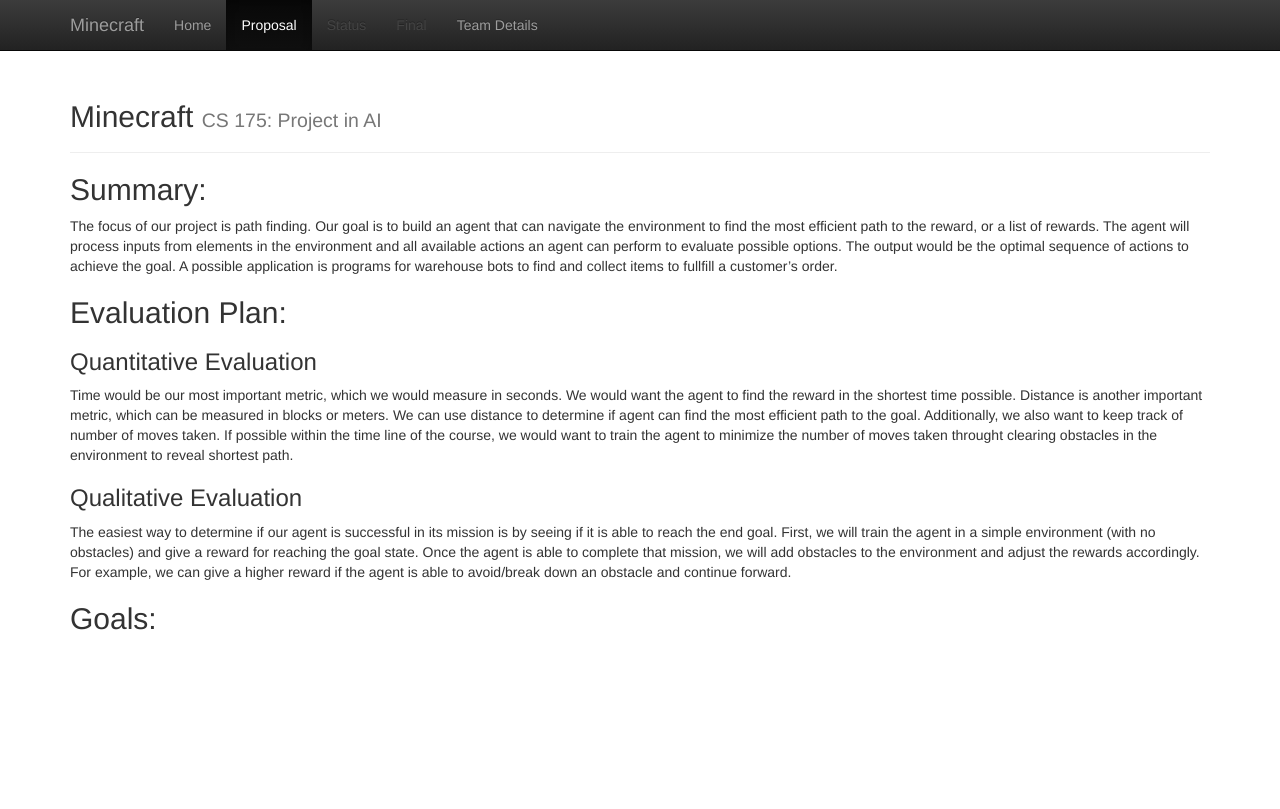
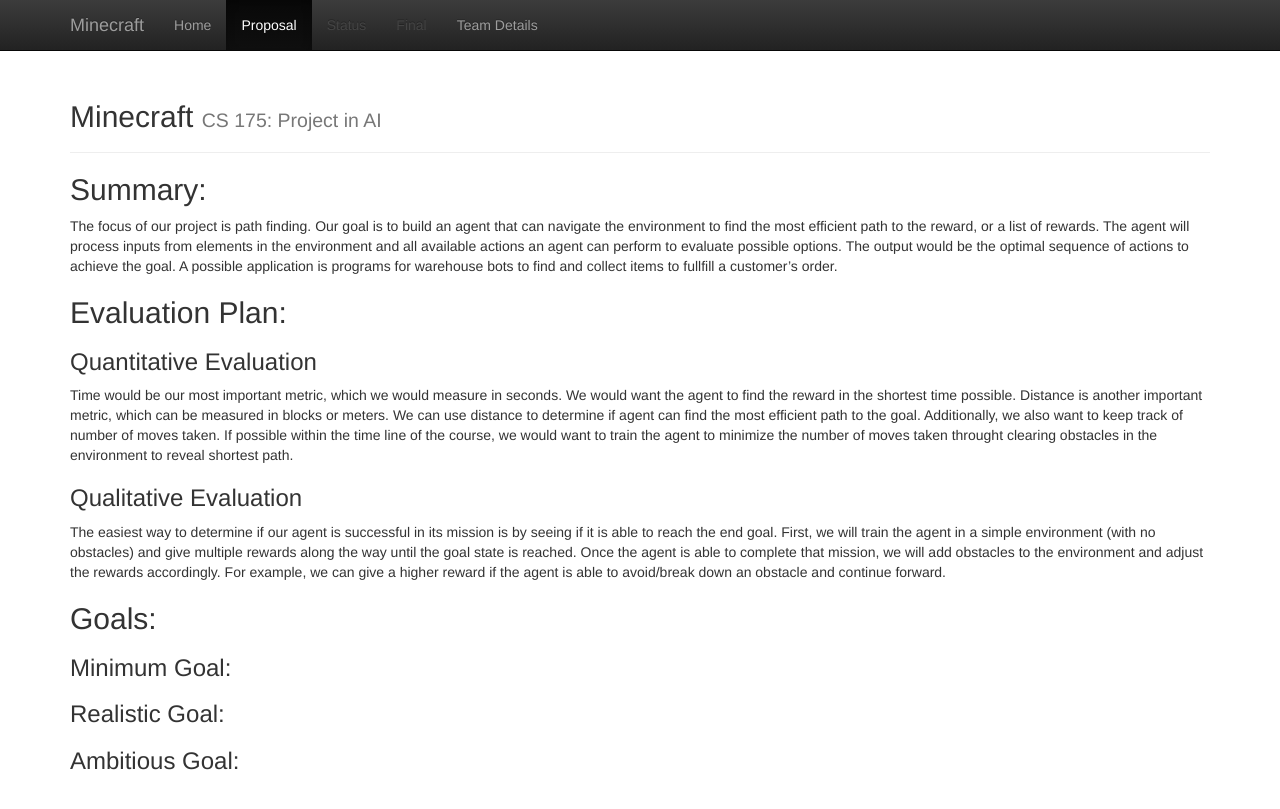
Before and after one commit to SGupta-9/cs175group5, a Jekyll site: the page built from docs/proposal.md, in a window 1280 px wide. Shown: the top 809 px of the page. Built offline with Jekyll 4.4.1, drawn with Linux system fonts in a browser that asks for light colours.

Commit message:
Update proposal.md

```diff
--- a/docs/proposal.md
+++ b/docs/proposal.md
@@ -19,6 +19,11 @@ to reveal shortest path.
 
 
 ### Qualitative Evaluation
-The easiest way to determine if our agent is successful in its mission is by seeing if it is able to reach the end goal. First, we will train the agent in a simple environment (with no obstacles) and give a reward for reaching the goal state. Once the agent is able to complete that mission, we will add obstacles to the environment and adjust the rewards accordingly. For example, we can give a higher reward if the agent is able to avoid/break down an obstacle and continue forward.
+The easiest way to determine if our agent is successful in its mission is by seeing if it is able to reach the end goal. First, we will train the agent in a simple environment (with no obstacles) and give multiple rewards along the way until the goal state is reached. Once the agent is able to complete that mission, we will add obstacles to the environment and adjust the rewards accordingly. For example, we can give a higher reward if the agent is able to avoid/break down an obstacle and continue forward.
 
 ## Goals:
+### Minimum Goal:
+
+### Realistic Goal:
+
+### Ambitious Goal:
```
